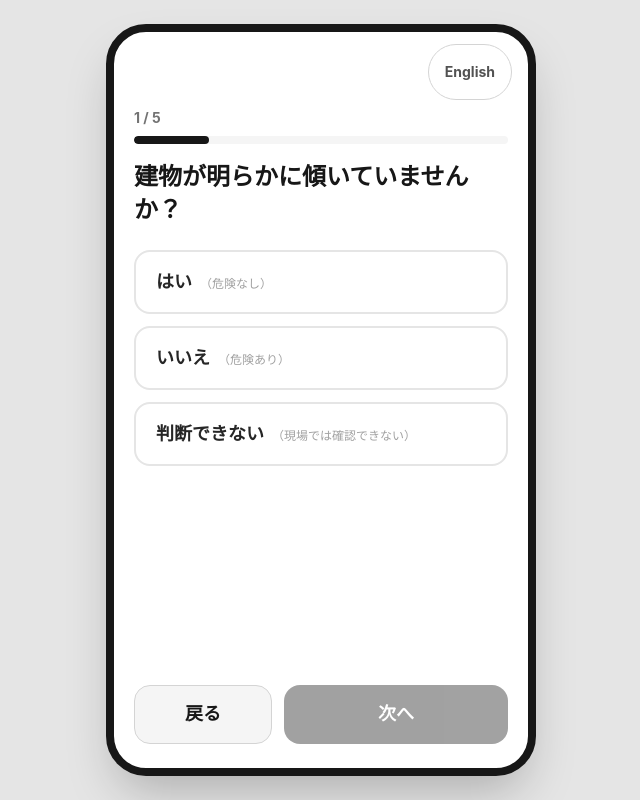
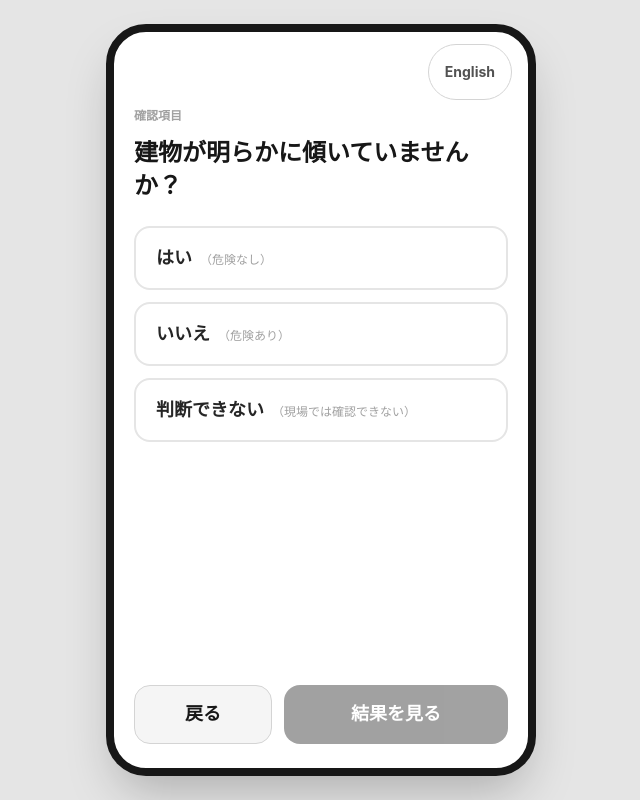
Before and after one commit to sorakondo/reentry-app-demo, a React (Vite) app: page / in a window 1280 px wide. Both pictures are taken after a click on the button "確認を開始". Shown: the whole page, without its empty margins (319-959 px from the left). Built offline with nearby package versions, Linux system fonts and the light colour scheme.

Commit message:
Improve dynamic checklist flow

```diff
--- a/src/App.tsx
+++ b/src/App.tsx
@@ -1,6 +1,6 @@
 import { useMemo, useState } from 'react';
 import type { Answer, AnswerValue, Screen } from './types';
-import { CHECKLIST_QUESTIONS } from './data/checklist';
+import { CHECKLIST_QUESTIONS, getDynamicQuestions } from './data/checklist';
 import { judge } from './logic/judgement';
 import { useGasAlarm } from './logic/useGasAlarm';
 import { generateCaseNumber } from './logic/expertReport';
@@ -29,7 +29,7 @@ function AppContent() {
   const { state: gasAlarm, toggleStatus, setNormal } = useGasAlarm();
 
   const judgement = useMemo(
-    () => judge(answers, gasAlarm),
+    () => judge(answers, gasAlarm, getDynamicQuestions(answers)),
     // gasAlarm.lastUpdated changes every few seconds; only status matters for judgement
     // eslint-disable-next-line react-hooks/exhaustive-deps
     [answers, gasAlarm.status],
@@ -42,6 +42,7 @@ function AppContent() {
   }
 
   function handleStart() {
+    setAnswers(createInitialAnswers());
     setCheckedAt(new Date());
     setScreen('checklist');
   }
@@ -75,7 +76,6 @@ function AppContent() {
 
       {screen === 'checklist' && (
         <ChecklistScreen
-          questions={CHECKLIST_QUESTIONS}
           answers={answers}
           onAnswerChange={handleAnswerChange}
           onFinish={handleFinishChecklist}
--- a/src/data/checklist.ts
+++ b/src/data/checklist.ts
@@ -1,12 +1,66 @@
-import type { ChecklistQuestion } from '../types';
+import type { Answer, ChecklistQuestion, QuestionId } from '../types';
 
-// チェックリスト5項目（構造のみ。表示文言は i18n/translations.ts）
+// 内閣府・東京消防庁の考え方を下敷きにしたデモ用の確認項目。
+// 表示文言は i18n/translations.ts で管理し、状況に応じて関連項目だけを表示する。
 // 質問文はすべて「危険がないか」という形式。
 // 「はい」= 危険なし / 「いいえ」= 危険あり / 「判断できない」= 現場では確認できない
 export const CHECKLIST_QUESTIONS: ChecklistQuestion[] = [
-  { id: 'q1_tilt', order: 1 },
-  { id: 'q2_crack', order: 2 },
-  { id: 'q3_ceiling', order: 3 },
-  { id: 'q4_fire', order: 4 },
-  { id: 'q5_gas', order: 5, isGasRelated: true },
+  { id: 'q1_tilt', order: 1, isCritical: true },
+  { id: 'q2_crack', order: 2, isCritical: true },
+  { id: 'q3_adjacent', order: 3, isCritical: true },
+  { id: 'q4_monitoring', order: 4, isCritical: true },
+  { id: 'q5_ceiling', order: 5 },
+  { id: 'q6_glass', order: 6 },
+  { id: 'q7_exit', order: 7, isCritical: true },
+  { id: 'q8_gas', order: 8, isCritical: true, isGasRelated: true },
+  { id: 'q9_fire', order: 9, isCritical: true },
+  { id: 'q10_elevator', order: 10, isCritical: true },
+  { id: 'q11_power', order: 11 },
+  { id: 'q12_missing_data', order: 12, isCritical: true },
 ];
+
+function answerValue(answers: Answer[], questionId: QuestionId) {
+  return answers.find((answer) => answer.questionId === questionId)?.value ?? null;
+}
+
+function hasConcern(answers: Answer[], questionId: QuestionId) {
+  const value = answerValue(answers, questionId);
+  return value === 'no' || value === 'unknown';
+}
+
+/**
+ * 回答済みの内容から、次に必要な確認項目だけを返す。
+ * 未回答の設問は前提条件が満たされた時点で初めて列に追加される。
+ */
+export function getDynamicQuestions(answers: Answer[]): ChecklistQuestion[] {
+  const ids: QuestionId[] = ['q1_tilt'];
+
+  if (answerValue(answers, 'q1_tilt')) {
+    ids.push('q2_crack');
+  }
+  if (answerValue(answers, 'q2_crack')) {
+    if (hasConcern(answers, 'q1_tilt') || hasConcern(answers, 'q2_crack')) ids.push('q3_adjacent');
+    ids.push('q4_monitoring');
+  }
+  if (answerValue(answers, 'q4_monitoring')) {
+    ids.push('q7_exit');
+  }
+  if (answerValue(answers, 'q7_exit')) {
+    if (hasConcern(answers, 'q7_exit')) {
+      ids.push('q10_elevator');
+      if (answerValue(answers, 'q10_elevator') && hasConcern(answers, 'q10_elevator')) ids.push('q11_power');
+    }
+    ids.push('q8_gas');
+  }
+  if (answerValue(answers, 'q8_gas')) {
+    ids.push('q9_fire');
+  }
+  if (answerValue(answers, 'q9_fire')) {
+    if (hasConcern(answers, 'q9_fire')) {
+      ids.push('q5_ceiling', 'q6_glass');
+    }
+    ids.push('q12_missing_data');
+  }
+
+  return ids.map((id) => CHECKLIST_QUESTIONS.find((question) => question.id === id)!);
+}
--- a/src/i18n/translations.ts
+++ b/src/i18n/translations.ts
@@ -37,7 +37,7 @@ interface Translation {
     relativeMinutesAgo: (n: number) => string;
   };
   checklist: {
-    progress: (index: number, total: number) => string;
+    checkLabel: string;
     importantBadge: string;
     answerYes: string;
     answerYesHint: string;
@@ -54,11 +54,16 @@ interface Translation {
   };
   questions: Record<QuestionId, QuestionText>;
   result: {
-    titleSafe: string;
-    titleUnsafe: string;
+    titleRoutine: string;
+    titleTargeted: string;
     titleExpert: string;
-    descSafe: string;
+    titleHold: string;
+    descRoutine: string;
+    descTargeted: string;
     descExpert: string;
+    descHold: string;
+    targetedSectionTitle: string;
+    targetedItemSuffix: string;
     dangerSectionTitle: string;
     gasAlarmReasonText: string;
     unknownSectionTitle: string;
@@ -131,7 +136,7 @@ const ja: Translation = {
     relativeMinutesAgo: (n) => `${n}分前`,
   },
   checklist: {
-    progress: (index, total) => `${index} / ${total}`,
+    checkLabel: '確認項目',
     importantBadge: '重要項目',
     answerYes: 'はい',
     answerYesHint: '危険なし',
@@ -162,36 +167,79 @@ const ja: Translation = {
       unknownBaseText:
         '柱・梁について、損傷の有無や程度を現場で判断できませんでした。',
     },
-    q3_ceiling: {
-      text: '天井や壁に大きな落下・崩落の危険がありませんか？',
-      shortLabel: '天井・壁の落下危険',
-      dangerDescription: '天井や壁の落下・崩落の危険がある可能性があります',
-      unknownBaseText:
-        '天井・壁の落下・崩落の危険について、現場で安全性を判断できませんでした。',
+    q3_adjacent: {
+      text: '隣接建物・地盤に危険な変状がありませんか？',
+      shortLabel: '隣接建物・地盤の危険',
+      dangerDescription: '隣接建物・地盤に危険な変状がある可能性があります',
+      unknownBaseText: '隣接建物・地盤の状態を現場で判断できませんでした。',
     },
-    q4_fire: {
-      text: '建物内に火災、煙、浸水などの明らかな危険がありませんか？',
-      shortLabel: '火災・煙・浸水',
-      dangerDescription: '火災・煙・浸水などの危険がある可能性があります',
-      unknownBaseText:
-        '火災・煙・浸水などの危険について、現場で安全性を判断できませんでした。',
+    q4_monitoring: {
+      text: '構造モニタリングが正常で、最新データを受信していますか？',
+      shortLabel: '構造モニタリング',
+      dangerDescription: '構造モニタリングに異常がある可能性があります',
+      unknownBaseText: '構造モニタリングの状態を現場で判断できませんでした。',
     },
-    q5_gas: {
-      text: '建物内または建物周辺からガス臭がしませんか？',
-      shortLabel: 'ガス臭の有無',
-      dangerDescription:
-        'ガス臭が確認されており、ガス漏れの危険がある可能性があります',
-      unknownBaseText:
-        'ガス臭の有無について、現場で安全性を判断できませんでした。ガスに関する項目のため特に慎重な確認が必要です。',
+    q5_ceiling: {
+      text: '天井に落下・崩落の兆候がありませんか？',
+      shortLabel: '天井の損傷',
+      dangerDescription: '天井に落下・崩落の危険がある可能性があります',
+      unknownBaseText: '天井の落下・崩落の危険を現場で判断できませんでした。',
+    },
+    q6_glass: {
+      text: 'ガラスやその他の落下物による危険がありませんか？',
+      shortLabel: 'ガラス・落下物の危険',
+      dangerDescription: 'ガラス・落下物による危険がある可能性があります',
+      unknownBaseText: 'ガラス・落下物の危険を現場で判断できませんでした。',
+    },
+    q7_exit: {
+      text: '非常階段・出口を安全に利用できますか？',
+      shortLabel: '非常階段・出口',
+      dangerDescription: '非常階段・出口を利用できない可能性があります',
+      unknownBaseText: '非常階段・出口の利用可否を現場で判断できませんでした。',
+    },
+    q8_gas: {
+      text: 'ガスの状態が正常で、ガス臭や警報がありませんか？',
+      shortLabel: 'ガスの状態',
+      dangerDescription: 'ガス漏れの危険がある可能性があります',
+      unknownBaseText: 'ガスの状態を現場で判断できませんでした。特に慎重な確認が必要です。',
+    },
+    q9_fire: {
+      text: '火災警報・消火設備に異常がありませんか？',
+      shortLabel: '火災警報・消防設備',
+      dangerDescription: '火災警報・消防設備に異常がある可能性があります',
+      unknownBaseText: '火災警報・消防設備の状態を現場で判断できませんでした。',
+    },
+    q10_elevator: {
+      text: 'エレベーターの停止状況を把握し、閉じ込められた人がいませんか？',
+      shortLabel: 'エレベーター・閉じ込め',
+      dangerDescription: 'エレベーターの停止や閉じ込めの危険があります',
+      unknownBaseText: 'エレベーターの停止・閉じ込め状況を現場で判断できませんでした。',
+    },
+    q11_power: {
+      text: '電力の状態が把握でき、通電による危険がありませんか？',
+      shortLabel: '電力の状態',
+      dangerDescription: '電力の停止・通電による追加確認が必要です',
+      unknownBaseText: '電力の状態を現場で判断できませんでした。',
+    },
+    q12_missing_data: {
+      text: '安全判定に必要な重要データがそろっていますか？',
+      shortLabel: '重要データの不足',
+      dangerDescription: '安全判定に必要な重要データが不足しています',
+      unknownBaseText: '安全判定に必要な重要データの有無を判断できませんでした。',
     },
   },
   result: {
-    titleSafe: '再入場可能',
-    titleUnsafe: '再入場しないでください',
-    titleExpert: '専門家による確認が必要です',
-    descSafe: '今回の確認項目では、明らかな危険は確認されませんでした。',
-    descExpert: '現場では安全性を確認できなかった項目があります。',
-    dangerSectionTitle: '確認された危険',
+    titleRoutine: 'Routine Check',
+    titleTargeted: 'Targeted Check',
+    titleExpert: 'Expert Review',
+    titleHold: 'HOLD',
+    descRoutine: '今回の関連項目はすべて正常でした。',
+    descTargeted: '一部の設備・内装項目に追加確認が必要です。',
+    descExpert: '構造・重要項目を現場だけでは判断できません。',
+    descHold: '重大な危険または安全判定を止める状態を検知しました。',
+    targetedSectionTitle: '追加確認が必要な項目',
+    targetedItemSuffix: '：追加確認',
+    dangerSectionTitle: 'HOLDの理由',
     gasAlarmReasonText: 'ガス漏れ警報器が警報を検知しています',
     unknownSectionTitle: '判断できなかった項目',
     unknownItemSuffix: '：判断できない',
@@ -268,7 +316,7 @@ const en: Translation = {
     relativeMinutesAgo: (n) => `${n}m ago`,
   },
   checklist: {
-    progress: (index, total) => `${index} / ${total}`,
+    checkLabel: 'Check item',
     importantBadge: 'Important',
     answerYes: 'Yes',
     answerYesHint: 'No danger',
@@ -299,36 +347,79 @@ const en: Translation = {
       unknownBaseText:
         'Whether the columns or beams are damaged, and how severely, could not be judged on site.',
     },
-    q3_ceiling: {
-      text: 'Is there NO major risk of the ceiling or walls collapsing or falling?',
-      shortLabel: 'Ceiling / wall collapse risk',
-      dangerDescription: 'There may be a risk of the ceiling or walls collapsing or falling',
-      unknownBaseText:
-        'The risk of the ceiling or walls collapsing or falling could not be judged on site.',
+    q3_adjacent: {
+      text: 'Are there NO dangerous changes to adjacent buildings or the ground?',
+      shortLabel: 'Adjacent / ground hazard',
+      dangerDescription: 'Adjacent buildings or the ground may have a dangerous change',
+      unknownBaseText: 'The condition of adjacent buildings or the ground could not be judged on site.',
     },
-    q4_fire: {
-      text: 'Is there NO obvious danger such as fire, smoke, or flooding inside the building?',
-      shortLabel: 'Fire / smoke / flooding',
-      dangerDescription: 'There may be danger from fire, smoke, or flooding',
-      unknownBaseText:
-        'Whether there is danger from fire, smoke, or flooding could not be judged on site.',
+    q4_monitoring: {
+      text: 'Is structural monitoring normal, with the latest data received?',
+      shortLabel: 'Structural monitoring',
+      dangerDescription: 'Structural monitoring may be abnormal',
+      unknownBaseText: 'The status of structural monitoring could not be judged on site.',
     },
-    q5_gas: {
-      text: 'Is there NO smell of gas in or around the building?',
-      shortLabel: 'Gas odor',
-      dangerDescription:
-        'A gas odor has been detected, and there may be a risk of a gas leak',
-      unknownBaseText:
-        'Whether there is a gas odor could not be judged on site. Since this concerns gas, extra caution is needed.',
+    q5_ceiling: {
+      text: 'Are there NO signs of ceiling damage or collapse?',
+      shortLabel: 'Ceiling damage',
+      dangerDescription: 'There may be a risk of ceiling damage or collapse',
+      unknownBaseText: 'The risk of ceiling damage or collapse could not be judged on site.',
+    },
+    q6_glass: {
+      text: 'Is there NO hazard from glass or other falling objects?',
+      shortLabel: 'Glass / falling objects',
+      dangerDescription: 'There may be a glass or falling-object hazard',
+      unknownBaseText: 'The glass or falling-object hazard could not be judged on site.',
+    },
+    q7_exit: {
+      text: 'Are emergency stairs and exits safe to use?',
+      shortLabel: 'Emergency stairs / exits',
+      dangerDescription: 'Emergency stairs or exits may not be usable',
+      unknownBaseText: 'Whether emergency stairs or exits are usable could not be judged on site.',
+    },
+    q8_gas: {
+      text: 'Is the gas status normal, with no odor or alarm?',
+      shortLabel: 'Gas status',
+      dangerDescription: 'There may be a gas leak hazard',
+      unknownBaseText: 'The gas status could not be judged on site. Extra caution is needed.',
+    },
+    q9_fire: {
+      text: 'Are fire alarms and fire-protection systems operating normally?',
+      shortLabel: 'Fire alarm / fire protection',
+      dangerDescription: 'Fire alarms or fire-protection systems may be abnormal',
+      unknownBaseText: 'The status of fire alarms or fire-protection systems could not be judged on site.',
+    },
+    q10_elevator: {
+      text: 'Is the elevator status known, with no person trapped inside?',
+      shortLabel: 'Elevator / trapped person',
+      dangerDescription: 'There may be an elevator outage or trapped person',
+      unknownBaseText: 'The elevator outage or trapped-person status could not be judged on site.',
+    },
+    q11_power: {
+      text: 'Is the power status known, with no electrical hazard?',
+      shortLabel: 'Power status',
+      dangerDescription: 'Additional checks are needed for power or electrical hazards',
+      unknownBaseText: 'The power status could not be judged on site.',
+    },
+    q12_missing_data: {
+      text: 'Is all critical data needed for a safety decision available?',
+      shortLabel: 'Missing critical data',
+      dangerDescription: 'Critical data needed for a safety decision is missing',
+      unknownBaseText: 'The availability of critical safety data could not be judged on site.',
     },
   },
   result: {
-    titleSafe: 'Re-Entry Allowed',
-    titleUnsafe: 'Do Not Re-Enter',
-    titleExpert: 'Expert Review Required',
-    descSafe: 'No obvious danger was found in this check.',
-    descExpert: 'Some items could not be confirmed safe on site.',
-    dangerSectionTitle: 'Hazards found',
+    titleRoutine: 'Routine Check',
+    titleTargeted: 'Targeted Check',
+    titleExpert: 'Expert Review',
+    titleHold: 'HOLD',
+    descRoutine: 'All relevant checks were normal.',
+    descTargeted: 'A focused follow-up is needed for one or more systems or interior items.',
+    descExpert: 'Structural or critical items cannot be judged on site alone.',
+    descHold: 'A serious hazard or a stop condition for the safety decision was detected.',
+    targetedSectionTitle: 'Items needing a focused follow-up',
+    targetedItemSuffix: ': follow-up needed',
+    dangerSectionTitle: 'Why HOLD',
     gasAlarmReasonText: 'The gas leak detector has detected an alarm',
     unknownSectionTitle: 'Items that could not be judged',
     unknownItemSuffix: ": Can't tell",
--- a/src/logic/judgement.ts
+++ b/src/logic/judgement.ts
@@ -1,11 +1,12 @@
 import { CHECKLIST_QUESTIONS } from '../data/checklist';
-import type { Answer, DangerReasonKey, GasAlarmState, JudgementDetail } from '../types';
+import type { Answer, DangerReasonKey, GasAlarmState, JudgementDetail, ChecklistQuestion } from '../types';
 
 /**
  * 判定優先順位:
- * 1位: 危険あり（「いいえ」が1つでもある、またはガス漏れ警報器が警報状態）→ 再入場しない
- * 2位: 判断不能（危険は確認されていないが「判断できない」が1つ以上ある）→ 専門家による確認が必要
- * 3位: 問題なし（すべて「はい」かつガス漏れ警報器が正常）→ 再入場可能
+ * HOLD: 重大な危険、ガス警報、避難経路の不通など
+ * Expert Review: 構造・重要データを現場で判断できないなど
+ * Targeted Check: 軽微な異常や設備項目に絞った追加確認が必要
+ * Routine Check: 関連項目がすべて正常
  *
  * 表示用の文言はここでは持たず、キー（質問ID / 'gasAlarm'）のみを返す。
  * 実際の文言は i18n/translations.ts から選択言語に応じて解決する。
@@ -13,24 +14,43 @@ import type { Answer, DangerReasonKey, GasAlarmState, JudgementDetail } from '..
 export function judge(
   answers: Answer[],
   gasAlarm: GasAlarmState,
+  questions: ChecklistQuestion[] = CHECKLIST_QUESTIONS,
 ): JudgementDetail {
   const gasAlarmTriggered = gasAlarm.status === 'alarm';
+  const holdQuestionIds = new Set([
+    'q1_tilt',
+    'q2_crack',
+    'q3_adjacent',
+    'q7_exit',
+    'q8_gas',
+    'q9_fire',
+    'q10_elevator',
+    'q12_missing_data',
+  ]);
+  const expertQuestionIds = new Set([
+    'q1_tilt',
+    'q2_crack',
+    'q3_adjacent',
+    'q4_monitoring',
+    'q7_exit',
+    'q8_gas',
+    'q9_fire',
+    'q12_missing_data',
+  ]);
 
   const dangerReasonKeys: DangerReasonKey[] = [];
   if (gasAlarmTriggered) {
     dangerReasonKeys.push('gasAlarm');
   }
 
-  for (const q of CHECKLIST_QUESTIONS) {
+  for (const q of questions) {
     const a = answers.find((x) => x.questionId === q.id);
-    if (a?.value === 'no') {
+    if (a?.value === 'no' && holdQuestionIds.has(q.id)) {
       dangerReasonKeys.push(q.id);
     }
   }
 
-  const hasDanger = dangerReasonKeys.length > 0;
-
-  const unknownItems = CHECKLIST_QUESTIONS.filter((q) => {
+  const unknownItems = questions.filter((q) => {
     const a = answers.find((x) => x.questionId === q.id);
     return a?.value === 'unknown';
   }).map((q) => {
@@ -38,28 +58,45 @@ export function judge(
     return { questionId: q.id, comment: a?.comment?.trim() ?? '' };
   });
 
-  if (hasDanger) {
+  const targetedItems = questions
+    .map((q) => ({ questionId: q.id, value: answers.find((a) => a.questionId === q.id)?.value }))
+    .filter((item): item is { questionId: typeof item.questionId; value: 'no' | 'unknown' } => item.value === 'no' || item.value === 'unknown');
+  const hasHoldFinding = questions.some((q) => {
+    const answer = answers.find((a) => a.questionId === q.id);
+    return answer?.value === 'no' && holdQuestionIds.has(q.id);
+  });
+  const hasExpertFinding = questions.some((q) => {
+    const answer = answers.find((a) => a.questionId === q.id);
+    return answer?.value === 'unknown' && expertQuestionIds.has(q.id);
+  }) || questions.some((q) => q.id === 'q4_monitoring' && answers.find((a) => a.questionId === q.id)?.value === 'no');
+
+  const baseDetail = {
+    dangerReasonKeys,
+    gasAlarmTriggered,
+    unknownItems,
+    targetedItems,
+  };
+
+  if (gasAlarmTriggered || hasHoldFinding) {
     return {
-      result: 'unsafe',
-      dangerReasonKeys,
-      gasAlarmTriggered,
-      unknownItems,
+      ...baseDetail,
+      result: 'hold',
     };
   }
 
-  if (unknownItems.length > 0) {
+  if (hasExpertFinding) {
     return {
-      result: 'expert_needed',
-      dangerReasonKeys,
-      gasAlarmTriggered,
-      unknownItems,
+      ...baseDetail,
+      result: 'expert_review',
     };
   }
 
+  if (targetedItems.length > 0) {
+    return { ...baseDetail, result: 'targeted' };
+  }
+
   return {
-    result: 'safe',
-    dangerReasonKeys,
-    gasAlarmTriggered,
-    unknownItems: [],
+    ...baseDetail,
+    result: 'routine',
   };
 }
--- a/src/screens/ChecklistScreen.tsx
+++ b/src/screens/ChecklistScreen.tsx
@@ -1,10 +1,10 @@
-import { useState } from 'react';
-import type { Answer, AnswerValue, ChecklistQuestion } from '../types';
+import { useMemo, useState } from 'react';
+import type { Answer, AnswerValue } from '../types';
+import { getDynamicQuestions } from '../data/checklist';
 import { useLanguage } from '../i18n/LanguageContext';
 import BigButton from '../components/BigButton';
 
 interface ChecklistScreenProps {
-  questions: ChecklistQuestion[];
   answers: Answer[];
   onAnswerChange: (questionId: string, value: AnswerValue, comment: string) => void;
   onFinish: () => void;
@@ -12,7 +12,6 @@ interface ChecklistScreenProps {
 }
 
 export default function ChecklistScreen({
-  questions,
   answers,
   onAnswerChange,
   onFinish,
@@ -20,23 +19,17 @@ export default function ChecklistScreen({
 }: ChecklistScreenProps) {
   const { t } = useLanguage();
   const [index, setIndex] = useState(0);
-  const total = questions.length;
+  const questions = useMemo(() => getDynamicQuestions(answers), [answers]);
   const question = questions[index];
-  const qText = t.questions[question.id];
-  const current = answers.find((a) => a.questionId === question.id);
+  const current = answers.find((answer) => answer.questionId === question.id);
   const selected = current?.value ?? null;
   const comment = current?.comment ?? '';
-
+  const total = questions.length;
   const isLast = index === total - 1;
-
-  const ANSWER_OPTIONS: { value: AnswerValue; label: string; hint: string }[] = [
+  const answerOptions: { value: AnswerValue; label: string; hint: string }[] = [
     { value: 'yes', label: t.checklist.answerYes, hint: t.checklist.answerYesHint },
     { value: 'no', label: t.checklist.answerNo, hint: t.checklist.answerNoHint },
-    {
-      value: 'unknown',
-      label: t.checklist.answerUnknown,
-      hint: t.checklist.answerUnknownHint,
-    },
+    { value: 'unknown', label: t.checklist.answerUnknown, hint: t.checklist.answerUnknownHint },
   ];
 
   function selectAnswer(value: AnswerValue) {
@@ -44,65 +37,46 @@ export default function ChecklistScreen({
   }
 
   function updateComment(text: string) {
-    if (selected) {
-      onAnswerChange(question.id, selected, text);
-    }
+    if (selected) onAnswerChange(question.id, selected, text);
   }
 
   function goNext() {
     if (!selected) return;
-    if (isLast) {
-      onFinish();
-    } else {
-      setIndex((i) => i + 1);
-    }
+    if (isLast) onFinish();
+    else setIndex((value) => value + 1);
   }
 
   function goBack() {
-    if (index === 0) {
-      onExitToHome();
-    } else {
-      setIndex((i) => i - 1);
-    }
+    if (index === 0) onExitToHome();
+    else setIndex((value) => value - 1);
   }
 
   return (
     <div className="flex flex-1 flex-col px-5 pb-6 pt-2">
-      <div className="mb-4">
-        <div className="mb-2 flex items-center justify-between text-sm font-bold text-neutral-500">
-          <span>{t.checklist.progress(index + 1, total)}</span>
+      <div className="flex-1">
+        <div className="mb-3 flex items-center gap-2 text-xs font-bold text-neutral-400">
+          <span>{t.checklist.checkLabel}</span>
           {question.isGasRelated && (
             <span className="rounded-full bg-amber-100 px-2 py-0.5 text-xs font-bold text-amber-700">
               {t.checklist.importantBadge}
             </span>
           )}
         </div>
-        <div className="h-2 w-full overflow-hidden rounded-full bg-neutral-100">
-          <div
-            className="h-full rounded-full bg-neutral-900 transition-all"
-            style={{ width: `${((index + 1) / total) * 100}%` }}
-          />
-        </div>
-      </div>
-
-      <div className="flex-1">
-        <h2 className="mb-6 text-2xl font-bold leading-snug text-neutral-900">
-          {qText.text}
-        </h2>
+        <h2 className="mb-6 text-2xl font-bold leading-snug text-neutral-900">{t.questions[question.id].text}</h2>
 
         <div className="space-y-3">
-          {ANSWER_OPTIONS.map((opt) => {
-            const isSelected = selected === opt.value;
+          {answerOptions.map((option) => {
+            const isSelected = selected === option.value;
             return (
               <button
-                key={opt.value}
+                key={option.value}
                 type="button"
-                onClick={() => selectAnswer(opt.value)}
+                onClick={() => selectAnswer(option.value)}
                 className={`tap-target w-full rounded-2xl border-2 px-5 py-4 text-left text-lg font-bold transition-colors ${
                   isSelected
-                    ? opt.value === 'yes'
+                    ? option.value === 'yes'
                       ? 'border-green-600 bg-green-50 text-green-700'
-                      : opt.value === 'no'
+                      : option.value === 'no'
                         ? 'border-red-600 bg-red-50 text-red-700'
                         : 'border-amber-500 bg-amber-50 text-amber-700'
                     : 'border-neutral-200 bg-white text-neutral-800 active:bg-neutral-50'
@@ -110,10 +84,8 @@ export default function ChecklistScreen({
               >
                 <span className="flex items-center justify-between">
                   <span className="flex items-baseline gap-2">
-                    {opt.label}
-                    <span className="text-xs font-normal text-neutral-400">
-                      （{opt.hint}）
-                    </span>
+                    {option.label}
+                    <span className="text-xs font-normal text-neutral-400">（{option.hint}）</span>
                   </span>
                   {isSelected && <span aria-hidden="true">✓</span>}
                 </span>
@@ -124,16 +96,13 @@ export default function ChecklistScreen({
 
         {selected === 'unknown' && (
           <div className="mt-4">
-            <label
-              htmlFor="unknown-comment"
-              className="mb-1 block text-sm font-bold text-neutral-500"
-            >
+            <label htmlFor="unknown-comment" className="mb-1 block text-sm font-bold text-neutral-500">
               {t.checklist.commentLabel}
             </label>
             <textarea
               id="unknown-comment"
               value={comment}
-              onChange={(e) => updateComment(e.target.value)}
+              onChange={(event) => updateComment(event.target.value)}
               rows={4}
               placeholder={t.checklist.commentPlaceholder}
               className="w-full rounded-xl border border-neutral-300 p-3 text-base text-neutral-900 focus:border-neutral-900 focus:outline-none"
```
Also changed, not shown: src/screens/ResultScreen.tsx (+38 -88 lines), src/types/index.ts (+16 -6 lines), 1 other file (tests, documents, lock files or other folders).
